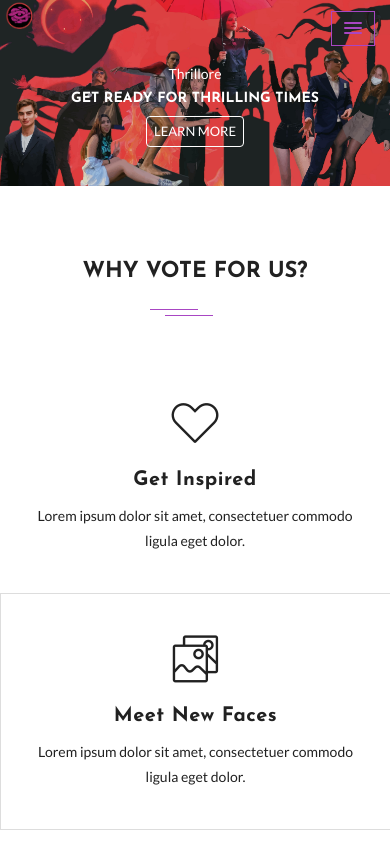
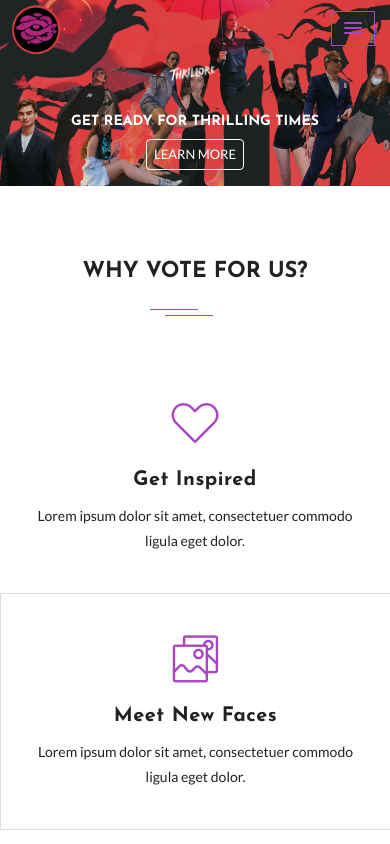
Before and after one commit to Philippe-Guyard/thrillore-host, a website: page public/index.html in a window 390 px wide. Shown: the top 844 px of the page. Drawn offline with Linux system fonts and the light colour scheme; no server answers; files whose address does not match are found by name.

Commit message:
Fix mobile menu

```diff
--- a/public/index.html
+++ b/public/index.html
@@ -98,7 +98,7 @@
           <div class="carousel-item active">
             <img class="d-block w-100" src="img/whole-team.jpg" alt="First slide">
             <div class="carousel-caption d-md-block">
-              <p> Thrillore </p>
+              <img src="img/name_white.png" style="width: 20%; margin-bottom: 10%;">
               <h1 class=" heading">Get ready for thrilling times</h1>
               <a href="#values" class=" btn btn-border btn-lg">Learn More</a>
             </div>
--- a/scss/main.scss
+++ b/scss/main.scss
@@ -829,9 +829,13 @@
   .navbar-brand {
     position: absolute;
     top: 0;
+    max-width: 75%;
+    height: 4rem;
   }
+
   .navbar-brand img {
-    width: 10%;
+    width: auto;
+    height: 100%;
   }
   #mobile-menu {
     display: none;
@@ -979,8 +983,9 @@
 }
 
 /* Schedule Area */
-#schedules {
+#schedule {
   background: #f3f4f3;
+  //background-image: url('../img/background/dark-grunge-texture.jpg');
 }
 
 #schedule-tab {
@@ -1205,7 +1210,7 @@
   font-size: 48px;
   text-align: center;
   margin-bottom: 15px;
-  color: #212121;
+  color: $main;
   border-radius: 0;
   transition: all 0.3s ease-in-out 0s;
   -moz-transition: all 0.3s ease-in-out 0s;
```
Also changed, not shown: public/css/main.css, public/img/name_white.png (added), 1 other file.
